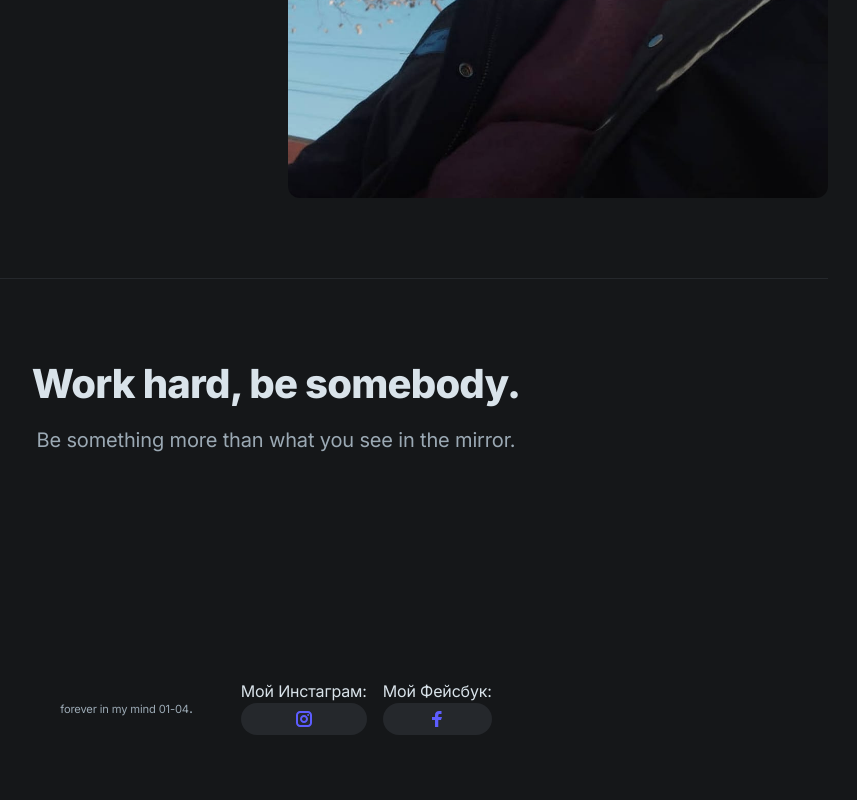
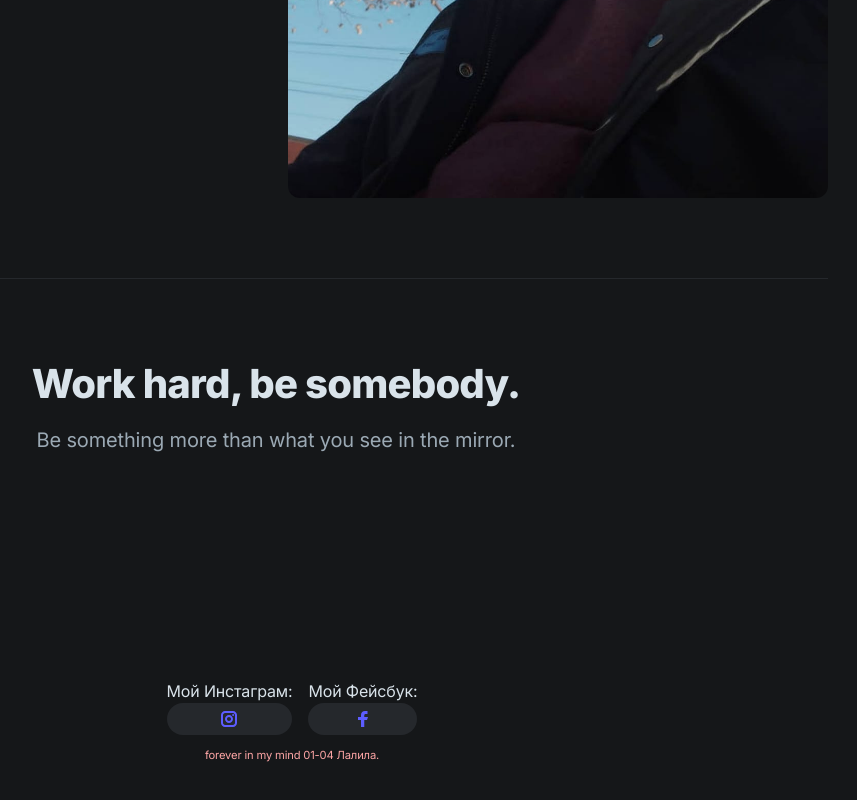
Before and after one commit to Komil-Muminov/komilff, a Next.js app: page / in a window 1280 px wide. Shown: the part 2696-3496 px from the top of the page, without its empty margins (364-1221 px from the left). Built offline with nearby package versions, Linux system fonts and the light colour scheme.

Commit message:
installed typewriter-effect libery

```diff
--- a/components/ui/footer.tsx
+++ b/components/ui/footer.tsx
@@ -7,10 +7,12 @@ export default function Footer() {
 			<div className='py-12 md:py-16'>
 				<div className='max-w-6xl mx-auto px-4 sm:px-6'>
 					<div className='md:flex md:items-center md:justify-center'>
-						<div className='text-gray-400 text-sm mr-4 text-center'>
-							<small> forever in my mind 01-04</small>.
-						</div>
-
+						{/* <div className='text-gray-400 text-sm mr-4 text-center'>
+							<small className='text-red-300 duration-300 ease-in-out hover:text-red-400 '>
+								{' '}
+								forever in my mind 01-04 Лалила.
+							</small>
+						</div> */}
 						<ul className='flex mb-4 md:order-1 md:ml-4 md:mb-0'>
 							<li className='ml-4'>
 								<p>Мой Инстаграм:</p>
@@ -51,6 +53,12 @@ export default function Footer() {
 						</ul>
 					</div>
 				</div>
+				<div className='text-gray-400 text-sm mr-4 text-center mt-2'>
+					<small className='text-red-300 duration-300 ease-in-out pl-12 hover:text-red-400 '>
+						{' '}
+						forever in my mind 01-04 Лалила.
+					</small>
+				</div>
 			</div>
 		</footer>
 	);
--- a/components/zigzag.tsx
+++ b/components/zigzag.tsx
@@ -1,12 +1,10 @@
 import Image from 'next/image';
 
-// import FeatImage01 from '@/public/images/features-03-image-01.png';
 import FeatImage01 from '@/public/images/features-03-image-01.jpg';
-// import FeatImage02 from '@/public/images/features-03-image-02.png';
 import FeatImage02 from '@/public/images/features-03-image-02.jpeg';
-import FeatImage03 from '@/public/images/features-03-image-03.jpeg';
 import FeatImage04 from '@/public/images/features-03-image-03.jpeg.jpg';
-// import FeatImage03 from '@/public/images/features-03-image-03.png';
+
+import TypewriterComponent from 'typewriter-effect';
 
 export default function Zigzag() {
 	return (
```
Also changed, not shown: package.json (+4 -3 lines), 1 other file (tests, documents, lock files or other folders).
